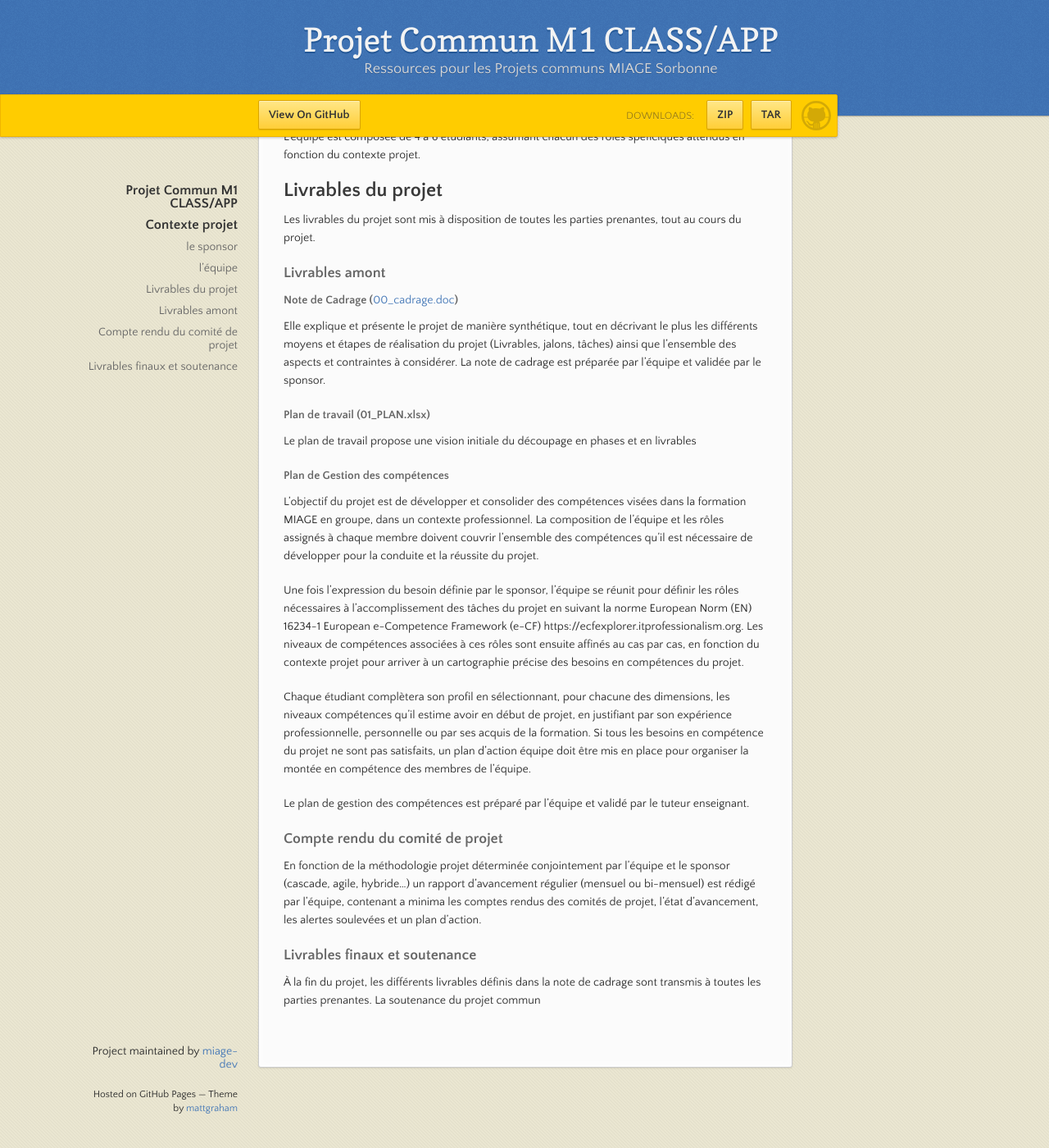
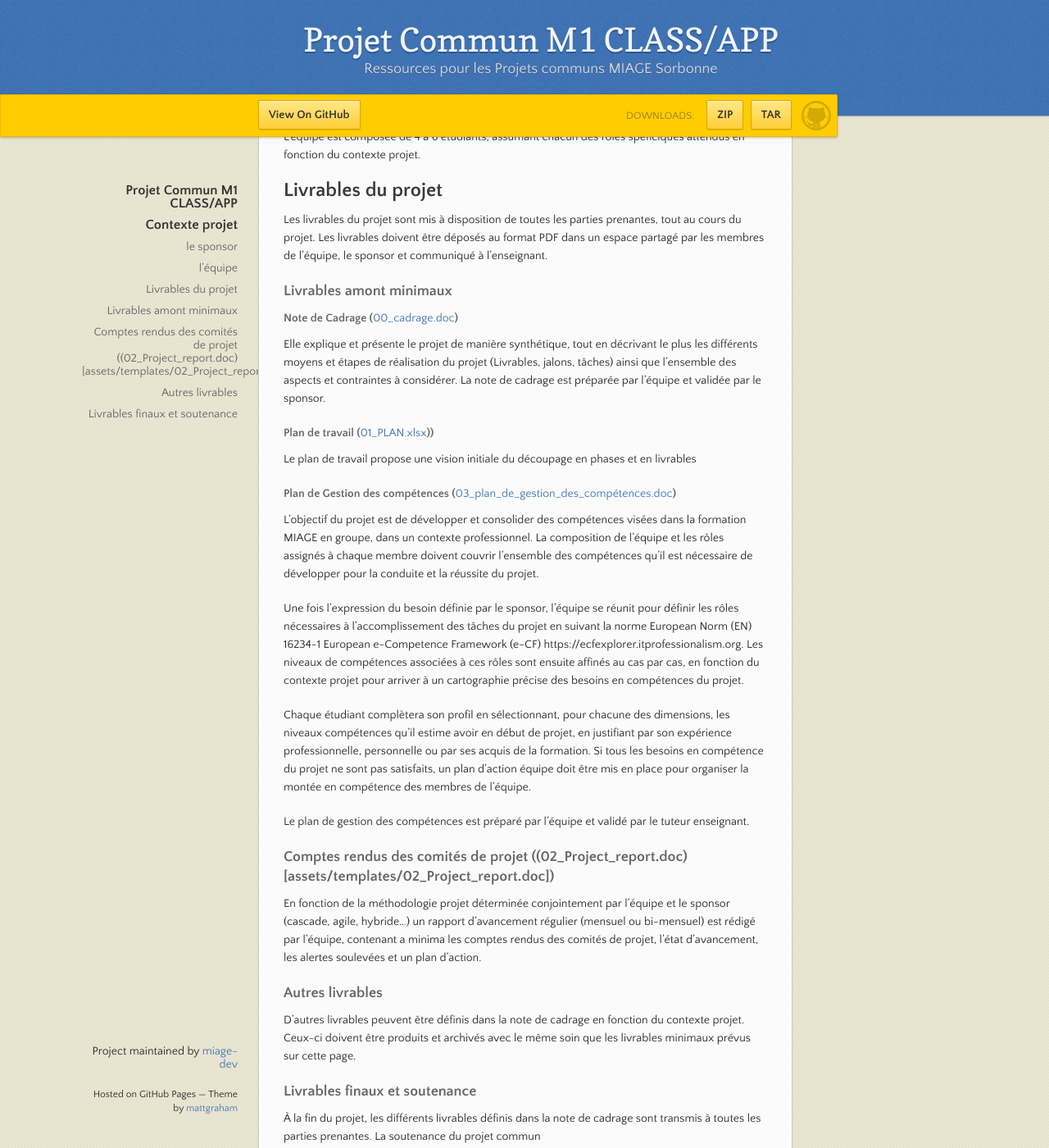
Before and after one commit to miage-dev/projet-communs-miage, a Jekyll site: the page built from index.md, in a window 1280 px wide and 1400 px high, scrolled down 801 px. Shown: the whole window at 82% size. Built offline with Jekyll 4.4.1, drawn with Linux system fonts in a browser that asks for light colours; our own code applies the rules of GitHub Pages for plain Markdown files.

Commit message:
livrables

```diff
--- a/index.md
+++ b/index.md
@@ -30,19 +30,19 @@ L'équipe est composée de 4 à 6 étudiants, assumant chacun des rôles spéfic
 
 ## Livrables du projet
 
-Les livrables du projet sont mis à disposition de toutes les parties prenantes, tout au cours du projet.
+Les livrables du projet sont mis à disposition de toutes les parties prenantes, tout au cours du projet. Les livrables doivent être déposés au format PDF dans un espace partagé par les membres de l'équipe, le sponsor et communiqué à l'enseignant.
 
-### Livrables amont
+### Livrables amont minimaux
 
 #### Note de Cadrage ([00_cadrage.doc](assets/templates/00_cadrage.doc))
 
 Elle explique et  présente le projet de manière synthétique, tout en décrivant le plus les différents moyens et étapes de réalisation du projet (Livrables, jalons, tâches) ainsi que l’ensemble des aspects et contraintes à considérer.  La note de cadrage est préparée par l'équipe et validée par le sponsor.
 
-#### Plan de travail (01_PLAN.xlsx)
+#### Plan de travail ([01_PLAN.xlsx](assets/templates/01_PLAN.xlsx)))
 
 Le plan de travail propose une vision initiale du découpage en phases et en livrables
 
-#### Plan de Gestion des compétences
+#### Plan de Gestion des compétences ([03_plan_de_gestion_des_compétences.doc](assets/templates/03_plan_de_gestion_des_compétences.doc))
 
 L’objectif du projet est de développer et consolider des compétences visées dans la formation MIAGE en groupe, dans un contexte professionnel. La composition de l'équipe et les rôles assignés à chaque membre doivent couvrir l'ensemble des compétences qu'il est nécessaire de développer pour la conduite et la réussite du projet.
 
@@ -52,9 +52,13 @@ Chaque étudiant complètera son profil en sélectionnant, pour chacune des dime
 
 Le plan de gestion des compétences est préparé par l'équipe et validé par le tuteur enseignant.
 
-### Compte rendu du comité de projet
+### Comptes rendus des comités de projet ((02_Project_report.doc)[assets/templates/02_Project_report.doc])
 
 En fonction de la méthodologie projet déterminée conjointement par l'équipe et le sponsor (cascade, agile, hybride...) un rapport d'avancement régulier (mensuel ou bi-mensuel) est rédigé par l'équipe, contenant a minima les comptes rendus des comités de projet, l'état d'avancement, les alertes soulevées et un plan d'action.
+
+### Autres livrables
+
+D'autres livrables peuvent être définis dans la note de cadrage en fonction du contexte projet. Ceux-ci doivent être produits et archivés avec le même soin que les livrables minimaux prévus sur cette page.
 
 ### Livrables finaux et soutenance
 
```
Also changed, not shown: 1 other file.
